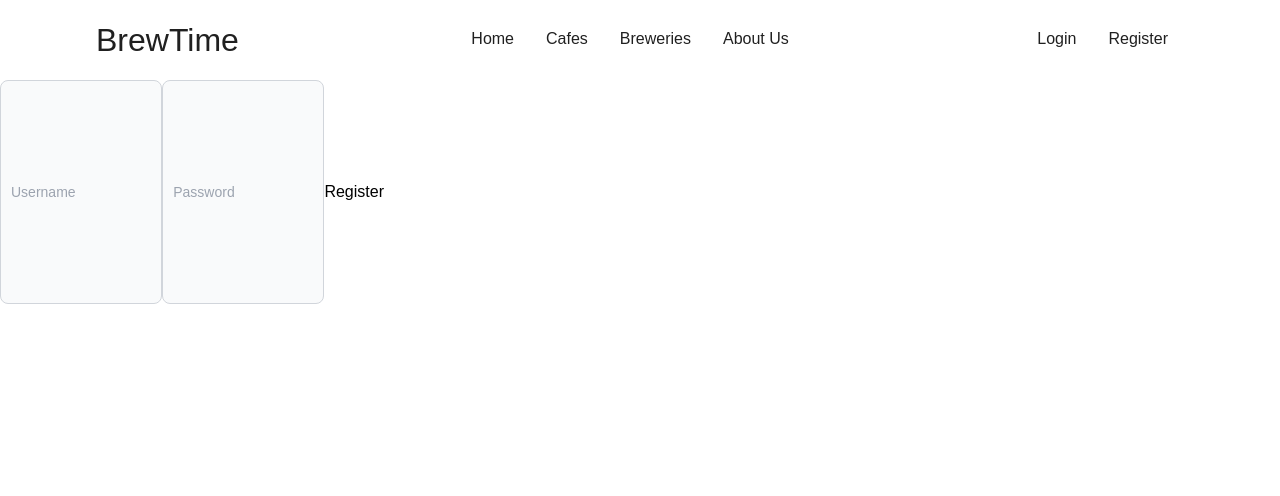
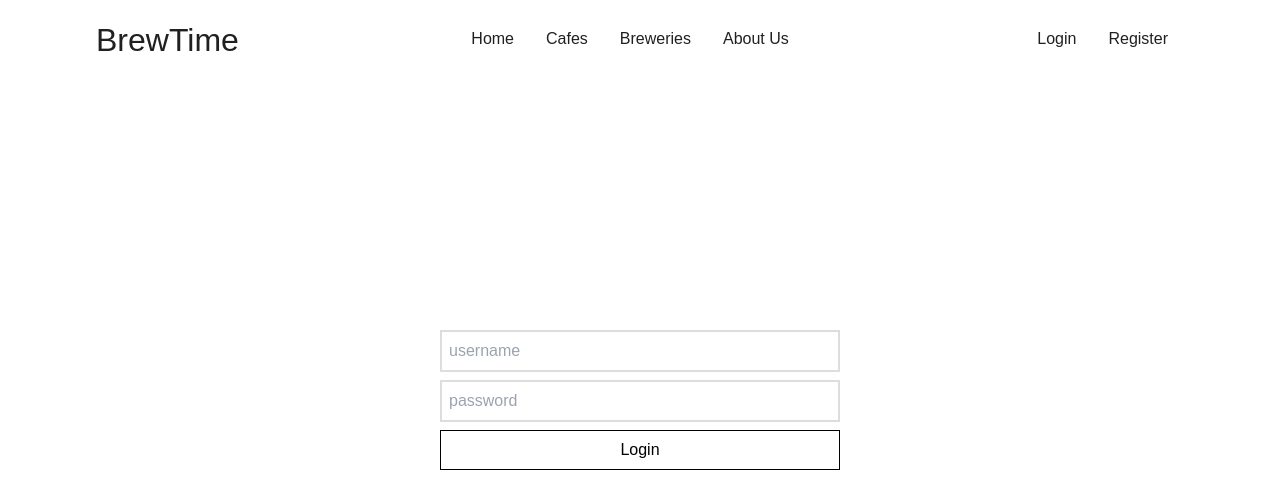
Before and after one commit to ryandaepark/CafeBlog, a React (Create React App) app: page /login in a window 1280 px wide. Shown: the top 496 px of the page. Built offline with nearby package versions, Linux system fonts and the light colour scheme; a web font is replaced by a local one.

Commit message:
Finished styling login and register page

```diff
--- a/src/pages/Login.js
+++ b/src/pages/Login.js
@@ -1,14 +1,42 @@
 import React from 'react'
+import styled from 'styled-components'
+
+const Section = styled.section`
+display: flex;
+min-height: 80vh;
+justify-content: center;
+align-items: center;
+
+input{
+  margin-bottom: 8px;
+  width: 100%;
+  padding: 10px 7px;
+  border: 2px solid #ddd;
+  background-color: #fff;
+}
+
+form{
+  max-width: 400px;
+  margin: 0 auto;
+}
+
+button{
+  border: 1px solid black;
+  width:100%;
+  height: 40px;
+  box-sizing: border-box;
+}
+`
 
 const Login = () => {
   return (
-    <>
-    <div class= "h-56 flex justify-center w-96 ">
-        <input type="email" id="email" class="bg-gray-50 border border-gray-300 text-gray-900 text-sm rounded-lg block w-full p-2.5 dark:placeholder-gray-400 dark:focus:ring-blue-500 dark:focus:border-blue-500" placeholder="Username" required/>
-        <input type="password" id="password" class="bg-gray-50 border border-gray-300 text-gray-900 text-sm rounded-lg block w-full p-2.5  dark:placeholder-gray-400 dark:focus:ring-blue-500 dark:focus:border-blue-500" placeholder="Password" required/>
-        <button>Register</button>
-    </div>
-    </>
+    <Section>
+      <form>
+        <input type="text" placeholder="username" />
+        <input type="password" placeholder="password" />
+        <button>Login</button>
+      </form>
+    </Section>
   )
 }
 
--- a/src/pages/Register.js
+++ b/src/pages/Register.js
@@ -1,12 +1,43 @@
 import React from 'react'
+import styled from 'styled-components'
+
+const Section = styled.section`
+display: flex;
+min-height: 80vh;
+justify-content: center;
+align-items: center;
+
+input{
+  margin-bottom: 8px;
+  width: 100%;
+  padding: 10px 7px;
+  border: 2px solid #ddd;
+  background-color: #fff;
+}
+
+form{
+  max-width: 400px;
+  margin: 0 auto;
+}
+
+button{
+  border: 1px solid black;
+  width:100%;
+  height: 40px;
+  box-sizing: border-box;
+}
+`
 
 const Register = () => {
   return (
-    <form className="register">
+    <Section>
+      <form>
         <input type="text" placeholder="username"/>
         <input type="password" placeholder="password"/>
         <button>Register</button>
-    </form>
+      </form>
+    </Section>
+
   )
 }
 
```
